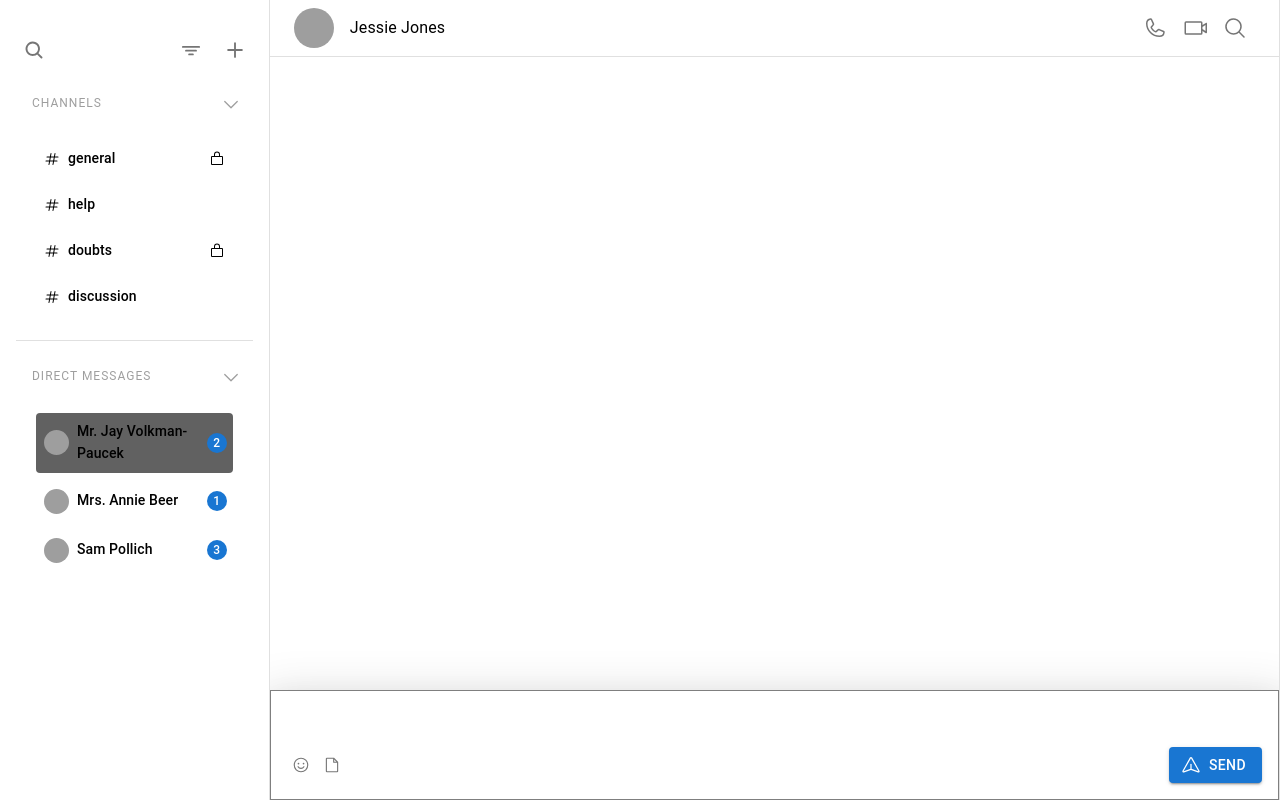
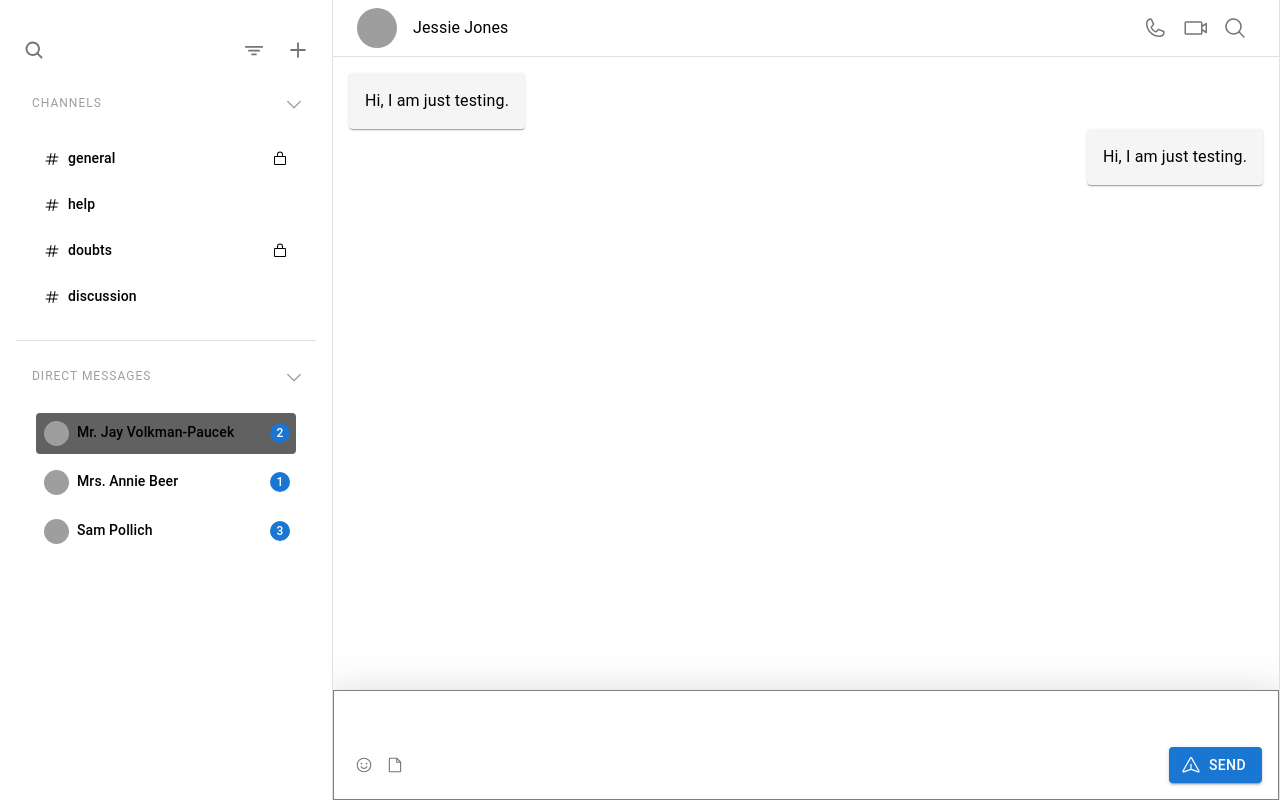
Before and after one commit to RushabhRamani123/Chat_Saas, a React (Vite) app: page / in a window 1280 px wide. Built offline with nearby package versions, Linux system fonts and the light colour scheme; grey boxes are pictures that could not be loaded.

Commit message:
Display message ui completed

```diff
--- a/src/components/EmojiPicker.jsx
+++ b/src/components/EmojiPicker.jsx
@@ -6,6 +6,7 @@ import Picker from "@emoji-mart/react";
 import data from "@emoji-mart/data";
 import { Box, IconButton } from "@mui/material";
 import { Smiley } from "phosphor-react";
+// import { cleanDigitSectionValue } from "@mui/x-date-pickers/internals/hooks/useField/useField.utils";
 const RootStyle = styled(Box)({
   position: "relative",
 });
@@ -29,7 +30,6 @@ const EmojiPicker = ({
   const theme = useTheme();
   let emojiPicker;
   if (emojiPickerState) {
-    // eslint-disable-next-line no-unused-vars
     emojiPicker = (
       <Picker
         data={data}
@@ -38,13 +38,13 @@ const EmojiPicker = ({
         onSelect={(emoji) => {
           setValue(value + emoji?.native)
         }}
-
+        theme="light"
       />
     );
   }
   const triggerPicker = (e) => {
     e.preventDefault();
-    setEmojiPickerState(true);
+    setEmojiPickerState((prev)=> !prev );
   };
   const handleClickAway = () => {
     setEmojiPickerState(false);
--- a/src/sections/Chat/ChatWindow.jsx
+++ b/src/sections/Chat/ChatWindow.jsx
@@ -131,11 +131,7 @@ const ChatWindow = () => {
     setShowUserProfile((prev) => !prev);
   };
   return (
-    <Stack
-      direction="row"
-      flexrowGrow={1}
-      sx={{ height: "100vh", width: "100%" }}
-    >
+    <Stack direction="row" sx={{ flexGrow: 1 }}>
       <Box
         sx={{
           display: "flex",
@@ -148,7 +144,49 @@ const ChatWindow = () => {
         <ChatHeader toggleUserProfile={handleToggleUserProfile} />
         <Divider />
         {/*Messages*/}
-        <Box sx={{ flexGrow: 1, overflowY: "auto" }}></Box>
+        <Box
+          sx={{
+            flexGrow: 1,
+            overflowY: "auto",
+            p: 2,
+            display: "flex",
+            flexDirection: "column",
+            gap: "2",
+          }}
+        >
+          <Stack
+            direction={"row"}
+            alignItems={"flex-end"}
+            justifyContent={"flex-start"}
+          >
+            <Box
+              sx={{
+                p: 2,
+                borderRadius: 1,
+                bgcolor: (theme) => theme.palette.grey[100],
+                boxShadow: (theme) => theme.shadows[1],
+              }}
+            >
+              <Typography>Hi, I am just testing.</Typography>
+            </Box>
+          </Stack>
+          <Stack
+            direction={"row"}
+            alignItems={"flex-end"}
+            justifyContent={"flex-end"}
+          >
+            <Box
+              sx={{
+                p: 2,
+                borderRadius: 1,
+                bgcolor: (theme) => theme.palette.grey[100],
+                boxShadow: (theme) => theme.shadows[1],
+              }}
+            >
+              <Typography>Hi, I am just testing.</Typography>
+            </Box>
+          </Stack>
+        </Box>
         {/* Sending message */}
         <Box
           sx={{
```
